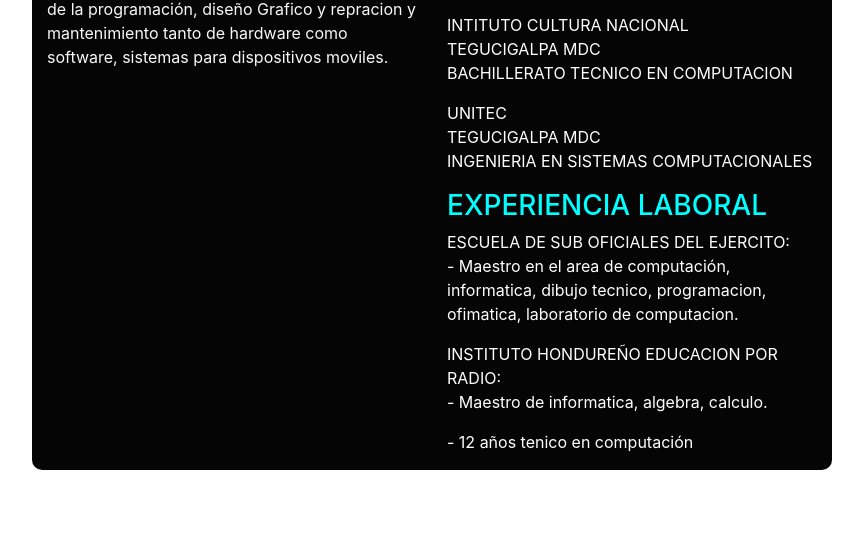
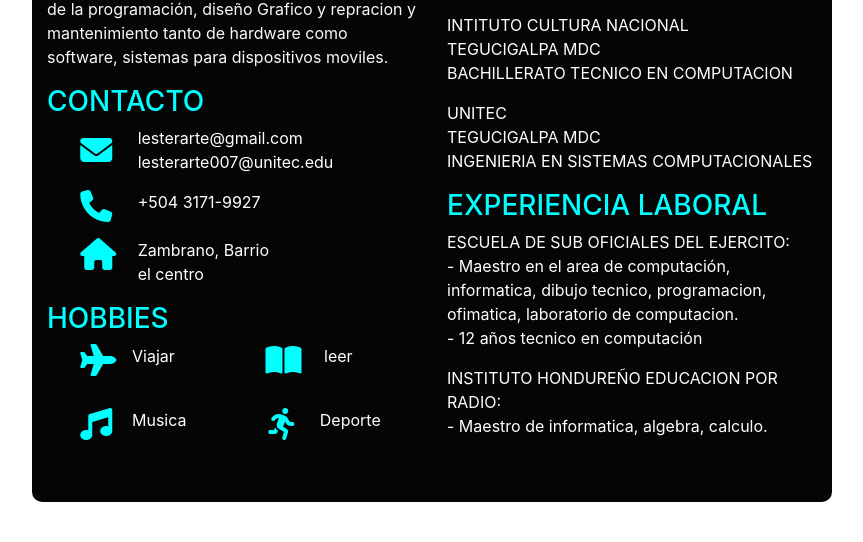
Before and after one commit to KingsLayerHN/perfil, a plain HTML site: page index.html in a window 1280 px wide. Shown: the part 453-995 px from the top of the page, without its empty margins (208-1071 px from the left). Before the commit the page ends 963 px from the top, so only its background shows below. Drawn offline with nearby package versions, Linux system fonts and the light colour scheme.

Commit message:
perfil terminado

```diff
--- a/index.html
+++ b/index.html
@@ -20,9 +20,9 @@
   </head>
 
   <body>
-    <div class="container principal">
+    <div class="container principal pb-5">
       <div class="row">
-        <div class="div col-6">
+        <div class="div col-6 text-center">
           <img src="./foto.jpg" alt="" class="perfil my-5" />
         </div>
         <div class="col-6">
@@ -41,6 +41,71 @@
             de la programación, diseño Grafico y repracion y mantenimiento tanto
             de hardware como software, sistemas para dispositivos moviles.
           </p>
+          <h3 class="titles">CONTACTO</h3>
+          <div class="row">
+            <div class="col-1 offset-1 mr-4">
+              <i class="fa fa-envelope fa-2x mt-2"></i>
+            </div>
+            <div class="col-5">
+              <p class="title">
+                lesterarte@gmail.com<br />
+                lesterarte007@unitec.edu
+              </p>
+            </div>
+          </div>
+          <div class="row">
+            <div class="col-1 offset-1 mr-4">
+              <i class="fa fa-phone fa-2x"></i>
+            </div>
+            <div class="col-5">
+              <p class="title">
+                +504 3171-9927
+              </p>
+            </div>
+          </div>
+          <div class="row mt-2">
+            <div class="col-1 offset-1 mr-4">
+              <i class="fa fa-home fa-2x"></i>
+            </div>
+            <div class="col-5">
+              <p class="title">
+                Zambrano, Barrio el centro
+              </p>
+            </div>
+          </div>
+
+          <h3 class="titles">HOBBIES</h3>
+
+          <div class="row">
+            <div class="col-2 offset-1">
+              <i class="fa fa-plane fa-2x"></i>
+            </div>
+            <div>
+              <p class="title">
+                Viajar
+              </p>
+            </div>
+            <div class="col-2 offset-2 pl-4">
+              <i class="fa fa-book-open fa-2x"></i>
+            </div>
+            <p class="pl-3">leer</p>
+          </div>
+
+          <div class="row mt-4">
+                <div class="col-2 offset-1">
+                  <i class="fa fa-music fa-2x"></i>
+                </div>
+                <div>
+                  <p class="title">
+                    Musica
+                  </p>
+                </div>
+                <div class="col-2 offset-2">
+                  <i class="fa fa-running fa-2x"></i>
+                </div>
+                <p>Deporte</p>
+              </div>
+
         </div>
         <div class="col-6">
           <h3 class="titles">EDUCACION</h3>
@@ -49,7 +114,6 @@
             Zambrano F.M <br />
             CICLO COMUN
           </P>
-
           <P>
             INTITUTO CULTURA NACIONAL<br />
             TEGUCIGALPA MDC<br />
@@ -64,14 +128,12 @@
           <P>
             ESCUELA DE SUB OFICIALES DEL EJERCITO:<br />
             - Maestro en el area de computación, informatica, dibujo tecnico,
-            programacion, ofimatica, laboratorio de computacion.
+            programacion, ofimatica, laboratorio de computacion. <br />
+            - 12 años tecnico en computación
           </P>
           <P>
-                INSTITUTO HONDUREÑO EDUCACION POR RADIO:<br />
-                - Maestro de informatica, algebra, calculo.
-              </P>
-          <P>
-            - 12 años tenico en computación
+            INSTITUTO HONDUREÑO EDUCACION POR RADIO:<br />
+            - Maestro de informatica, algebra, calculo.
           </P>
         </div>
       </div>
@@ -94,5 +156,6 @@
       integrity="sha384-JjSmVgyd0p3pXB1rRibZUAYoIIy6OrQ6VrjIEaFf/nJGzIxFDsf4x0xIM+B07jRM"
       crossorigin="anonymous"
     ></script>
+    <script src="https://kit.fontawesome.com/cd8051bf1b.js"></script>
   </body>
 </html>
--- a/styles.css
+++ b/styles.css
@@ -17,3 +17,6 @@
 p{
     color: white;
 }
+i{
+    color: aqua;
+}
```
